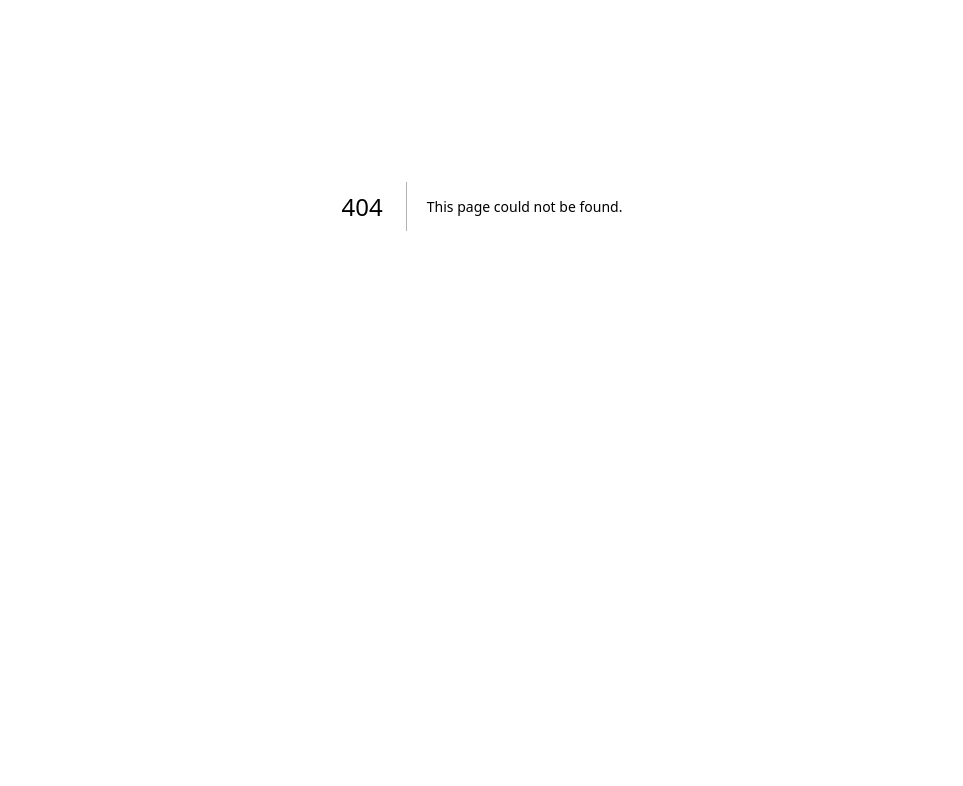
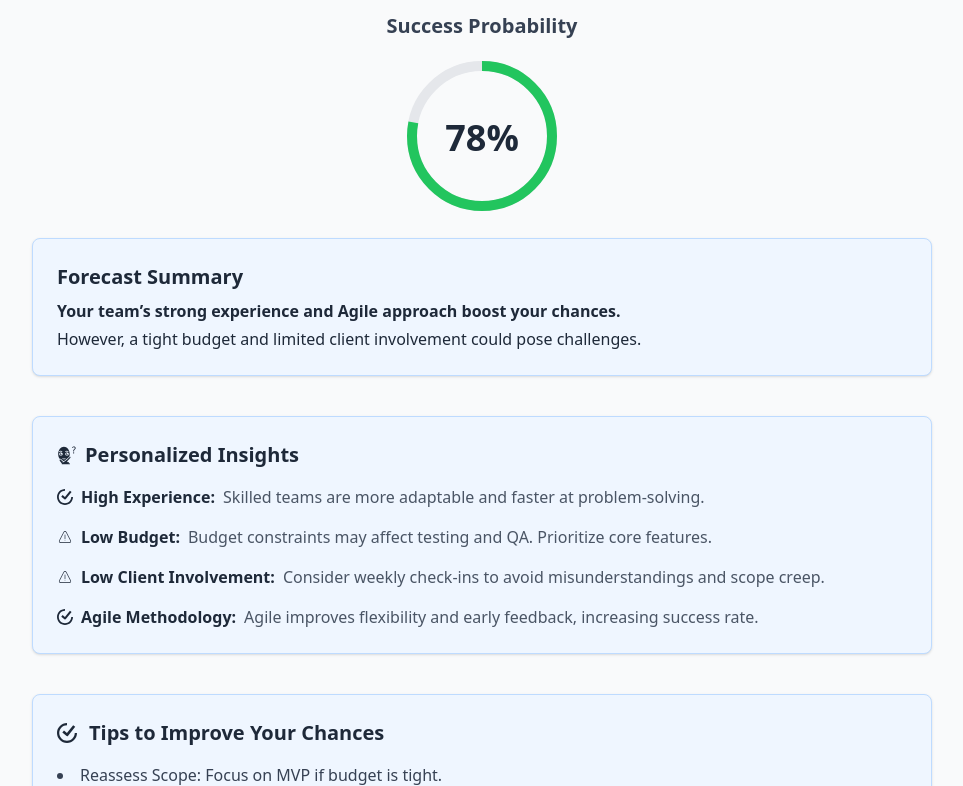
Before and after one commit to TargaryenLabs/softsight-web, a Next.js app in the folder frontend/: page /results in a window 1280 px wide. Before the commit this address had no page. Shown: the part 194-980 px from the top of the page, without its empty margins (158-1121 px from the left). Before the commit the page ends 800 px from the top, so only its background shows below. Built offline with nearby package versions, Linux system fonts and the light colour scheme.

Commit message:
results page

```diff
--- /dev/null
+++ b/frontend/src/app/results/page.tsx
@@ -0,0 +1,8 @@
+import ResultsPage from "@/src/pages/ResultsPage";
+
+
+export default function Home() {
+  return (
+    <ResultsPage/>
+  );
+}
--- /dev/null
+++ b/frontend/src/components/ResultsPage/ForecastMeter.tsx
@@ -0,0 +1,83 @@
+"use client";
+
+import { motion, useMotionValue, useTransform, animate } from "framer-motion";
+import { useEffect, useState } from "react";
+
+type ForecastMeterProps = {
+  percentage: number;
+};
+
+const ForecastMeter = ({ percentage }: ForecastMeterProps) => {
+  const radius = 80;
+  const stroke = 10;
+  const normalizedRadius = radius - stroke;
+  const circumference = 2 * Math.PI * normalizedRadius;
+
+  const strokeDashoffset = circumference - (percentage / 100) * circumference;
+
+  const color =
+    percentage >= 75 ? "#22c55e" : percentage >= 50 ? "#eab308" : "#ef4444";
+
+  // Count-up animation logic
+  const progress = useMotionValue(0);
+  const rounded = useTransform(progress, (latest) => Math.round(latest));
+  const [displayValue, setDisplayValue] = useState(0);
+
+  useEffect(() => {
+    const controls = animate(progress, percentage, {
+      duration: 1.5,
+      ease: "easeInOut",
+    });
+
+    const unsubscribe = rounded.on("change", (v) => {
+      setDisplayValue(v);
+    });
+
+    return () => {
+      controls.stop();
+      unsubscribe();
+    };
+  }, [percentage, progress, rounded]);
+
+  return (
+    <motion.div
+      className="flex flex-col items-center gap-4"
+      initial={{ opacity: 0, y: 50 }}
+      whileInView={{ opacity: 1, y: 0 }}
+      transition={{ duration: 0.6, ease: "easeOut" }}
+      viewport={{ once: true, amount: 0.3 }}
+    >
+      <p className="text-xl font-semibold text-gray-700">Success Probability</p>
+
+      <svg height={radius * 2} width={radius * 2} className="rotate-[-90deg]">
+        <circle
+          stroke="#e5e7eb"
+          fill="transparent"
+          strokeWidth={stroke}
+          r={normalizedRadius}
+          cx={radius}
+          cy={radius}
+        />
+        <motion.circle
+          stroke={color}
+          fill="transparent"
+          strokeWidth={stroke}
+          r={normalizedRadius}
+          cx={radius}
+          cy={radius}
+          strokeDasharray={circumference}
+          strokeDashoffset={circumference}
+          animate={{ strokeDashoffset }}
+          transition={{ duration: 1.5, ease: "easeInOut" }}
+        />
+      </svg>
+
+      {/* Count-up number */}
+      <div className="text-4xl font-bold text-gray-800 -mt-[114px]">
+        {displayValue}%
+      </div>
+    </motion.div>
+  );
+};
+
+export default ForecastMeter;
--- /dev/null
+++ b/frontend/src/components/ResultsPage/InsightList.tsx
@@ -0,0 +1,54 @@
+"use client"
+import { motion } from 'framer-motion';
+import { SiTicktick } from 'react-icons/si';
+import { CiWarning } from "react-icons/ci";
+import { GiThink } from "react-icons/gi";
+
+const insights = [
+  {
+    type: <SiTicktick/> ,
+    label: "High Experience",
+    text: "Skilled teams are more adaptable and faster at problem-solving.",
+  },
+  {
+    type: <CiWarning />,
+    label: "Low Budget",
+    text: "Budget constraints may affect testing and QA. Prioritize core features.",
+  },
+  {
+    type: <CiWarning />,
+    label: "Low Client Involvement",
+    text: "Consider weekly check-ins to avoid misunderstandings and scope creep.",
+  },
+  {
+    type: <SiTicktick/> ,
+    label: "Agile Methodology",
+    text: "Agile improves flexibility and early feedback, increasing success rate.",
+  },
+];
+
+const InsightList = () => (
+    <motion.div
+    className="bg-blue-50 border border-blue-200 rounded-lg p-6 text-gray-800 shadow-sm mt-8"
+    initial={{ opacity: 0, y: 30 }}
+    whileInView={{ opacity: 1, y: 0 }}
+    transition={{ duration: 0.5, ease: 'easeOut' }}
+    viewport={{ once: true, amount: 0.3 }}
+  >
+    <h2 className="text-xl font-semibold text-gray-800 flex gap-2 items-center mb-4">
+      <p><GiThink /></p> Personalized Insights
+    </h2>
+    <ul className="space-y-4 text-left">
+      {insights.map((item, index) => (
+        <li className='flex gap-2' key={index}>
+          <strong className='flex items-center gap-2'>
+            {item.type} {item.label}:
+          </strong>{" "}
+          <span className="text-gray-600">{item.text}</span>
+        </li>
+      ))}
+    </ul>
+    </motion.div>
+);
+
+export default InsightList;
--- /dev/null
+++ b/frontend/src/components/ResultsPage/SummaryBox.tsx
@@ -0,0 +1,25 @@
+'use client'
+import { motion } from "framer-motion";
+
+const SummaryBox = () => (
+  <motion.div
+    className="bg-blue-50 border  border-blue-200 rounded-lg p-6 text-gray-800 shadow-sm mt-20"
+    initial={{ opacity: 0, y: 30 }}
+    whileInView={{ opacity: 1, y: 0 }}
+    transition={{ duration: 0.5, ease: "easeOut" }}
+    viewport={{ once: true, amount: 0.3 }}
+  >
+    <h2 className="text-xl font-semibold mb-2">Forecast Summary</h2>
+    <p className="mb-1">
+      <strong>
+        Your team’s strong experience and Agile approach boost your chances.
+      </strong>
+    </p>
+    <p>
+      However, a tight budget and limited client involvement could pose
+      challenges.
+    </p>
+  </motion.div>
+);
+
+export default SummaryBox;
--- /dev/null
+++ b/frontend/src/components/ResultsPage/TipList.tsx
@@ -0,0 +1,32 @@
+"use client";
+import { motion } from "framer-motion";
+import { SiTicktick } from "react-icons/si";
+
+const tips = [
+  "Reassess Scope: Focus on MVP if budget is tight.",
+  "Improve Testing Plan: Allocate time/resources for QA.",
+  "Involve Clients Regularly: Use sprint demos or review meetings.",
+  "Upskill the Team: If experience is low, plan initial training or onboarding.",
+];
+
+const TipsList = () => (
+  <motion.div
+    className="bg-blue-50 border border-blue-200 rounded-lg p-6 text-gray-800 shadow-sm mt-8"
+    initial={{ opacity: 0, y: 30 }}
+    whileInView={{ opacity: 1, y: 0 }}
+    transition={{ duration: 0.5, ease: "easeOut" }}
+    viewport={{ once: true, amount: 0.3 }}
+  >
+    <h2 className="text-xl font-semibold text-gray-800 flex items-center gap-3 mb-4">
+      <p><SiTicktick/> </p>
+    Tips to Improve Your Chances
+    </h2>
+    <ul className="list-disc list-inside space-y-2 text-gray-700 text-left">
+      {tips.map((tip, index) => (
+        <li key={index}>{tip}</li>
+      ))}
+    </ul>
+  </motion.div>
+);
+
+export default TipsList;
--- /dev/null
+++ b/frontend/src/pages/ResultsPage.tsx
@@ -0,0 +1,29 @@
+import Footer from "../components/Footer";
+import Navbar from "../components/NavBar";
+import ForecastMeter from "../components/ResultsPage/ForecastMeter";
+import InsightList from "../components/ResultsPage/InsightList";
+import SummaryBox from "../components/ResultsPage/SummaryBox";
+import TipsList from "../components/ResultsPage/TipList";
+
+const ResultsPage = () => {
+  return (
+
+    <div>
+        <Navbar/>
+
+    <div className="w-full min-h-screen bg-gray-50 mt-[150px] px-6 flex justify-center">
+      <div className="max-w-[900px] w-full space-y-10">
+        <h1 className="text-4xl font-bold text-center text-gray-800 mb-4">Your Forecast is Ready!</h1>
+        <ForecastMeter percentage={78} />
+        <SummaryBox />
+        <InsightList />
+        <TipsList />
+      </div>
+    </div>
+
+    <Footer/>
+    </div>
+  );
+};
+
+export default ResultsPage;
```
